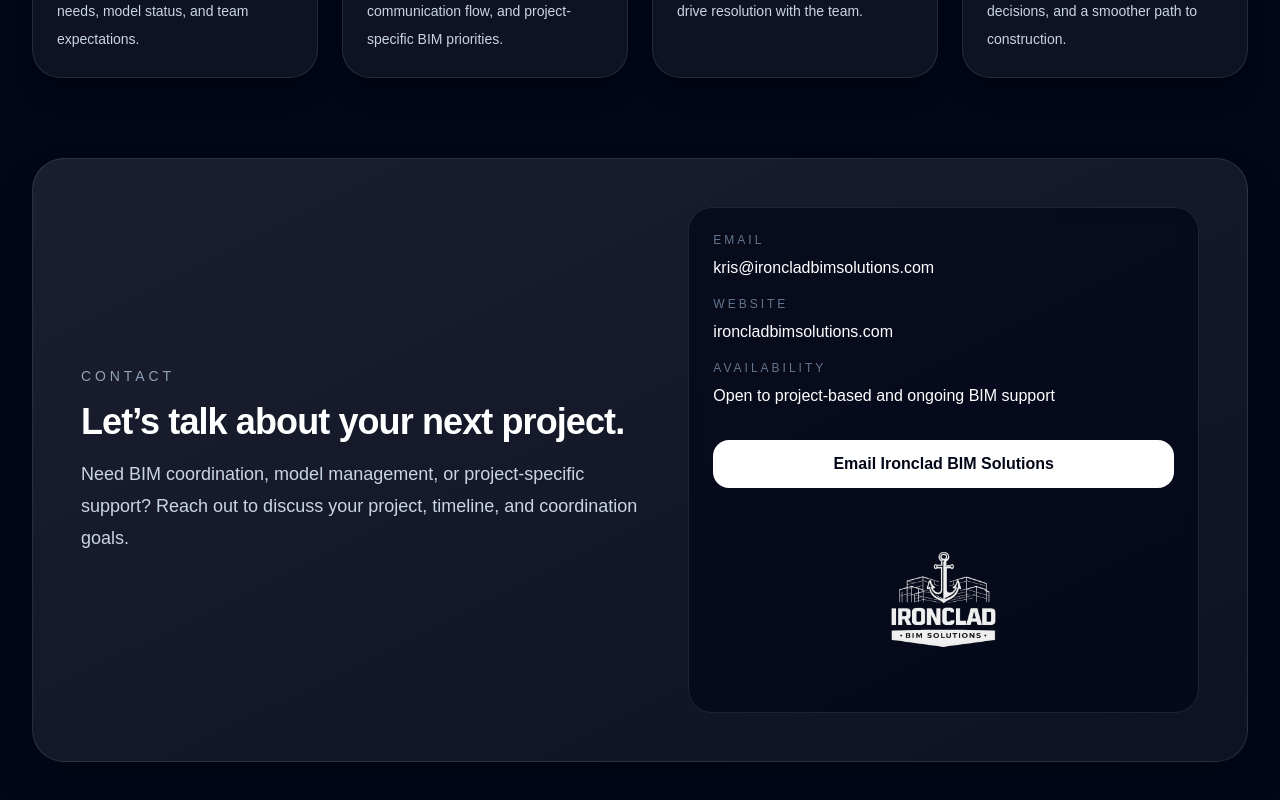
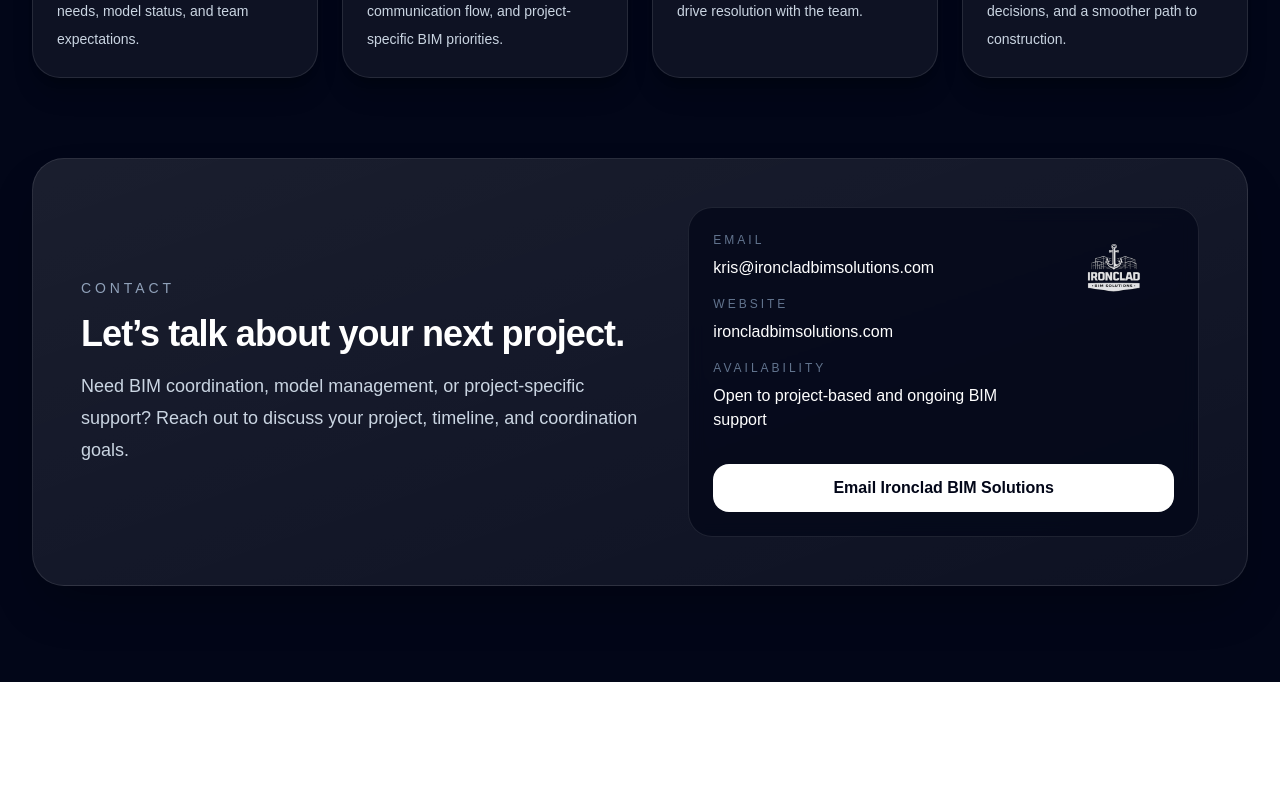
Before and after one commit to ironcladbim/ironclad-site, a Next.js app: page / in a window 1280 px wide. Shown: the part 3399-4199 px from the top of the page. After the commit the page ends 4081 px from the top, so only its background shows below. Built offline with nearby package versions, Linux system fonts and the light colour scheme.

Commit message:
polish site and move logo into contact card

```diff
--- a/app/page.tsx
+++ b/app/page.tsx
@@ -332,9 +332,12 @@
             </div>
 
             <div className="rounded-[1.5rem] border border-white/10 bg-slate-950/70 p-6 backdrop-blur">
+              <div className="flex items-start justify-between gap-6">
                 <div className="space-y-4 text-sm text-slate-300">
                   <div>
-                  <div className="text-xs uppercase tracking-[0.25em] text-slate-500">Email</div>
+                    <div className="text-xs uppercase tracking-[0.25em] text-slate-500">
+                      Email
+                    </div>
                     <a
                       href="mailto:kris@ironcladbimsolutions.com"
                       className="mt-2 block text-base text-white hover:underline"
@@ -347,7 +350,9 @@
                     <div className="text-xs uppercase tracking-[0.25em] text-slate-500">
                       Website
                     </div>
-                  <div className="mt-2 text-base text-white">ironcladbimsolutions.com</div>
+                    <div className="mt-2 text-base text-white">
+                      ironcladbimsolutions.com
+                    </div>
                   </div>
 
                   <div>
@@ -360,20 +365,21 @@
                   </div>
                 </div>
 
+                <div className="flex-shrink-0">
+                  <img
+                    src="/logo.png"
+                    alt="Ironclad Logo"
+                    className="h-20 w-auto opacity-90"
+                  />
+                </div>
+              </div>
+
               <a
                 href="mailto:kris@ironcladbimsolutions.com?subject=Project%20Inquiry%20-%20Ironclad%20BIM%20Solutions"
                 className="mt-8 inline-flex w-full items-center justify-center rounded-2xl bg-white px-6 py-3 text-base font-semibold text-slate-950 transition-all duration-300 hover:-translate-y-1 hover:shadow-2xl"
               >
                 Email Ironclad BIM Solutions
               </a>
-
-              <div className="mt-10 flex justify-center">
-                <img
-                  src="/logo.png"
-                  alt="Ironclad Logo"
-                  className="h-40 w-auto opacity-95"
-                />
-              </div>
             </div>
           </div>
         </div>
```
Lines whose indentation alone changed are shown as unchanged.
